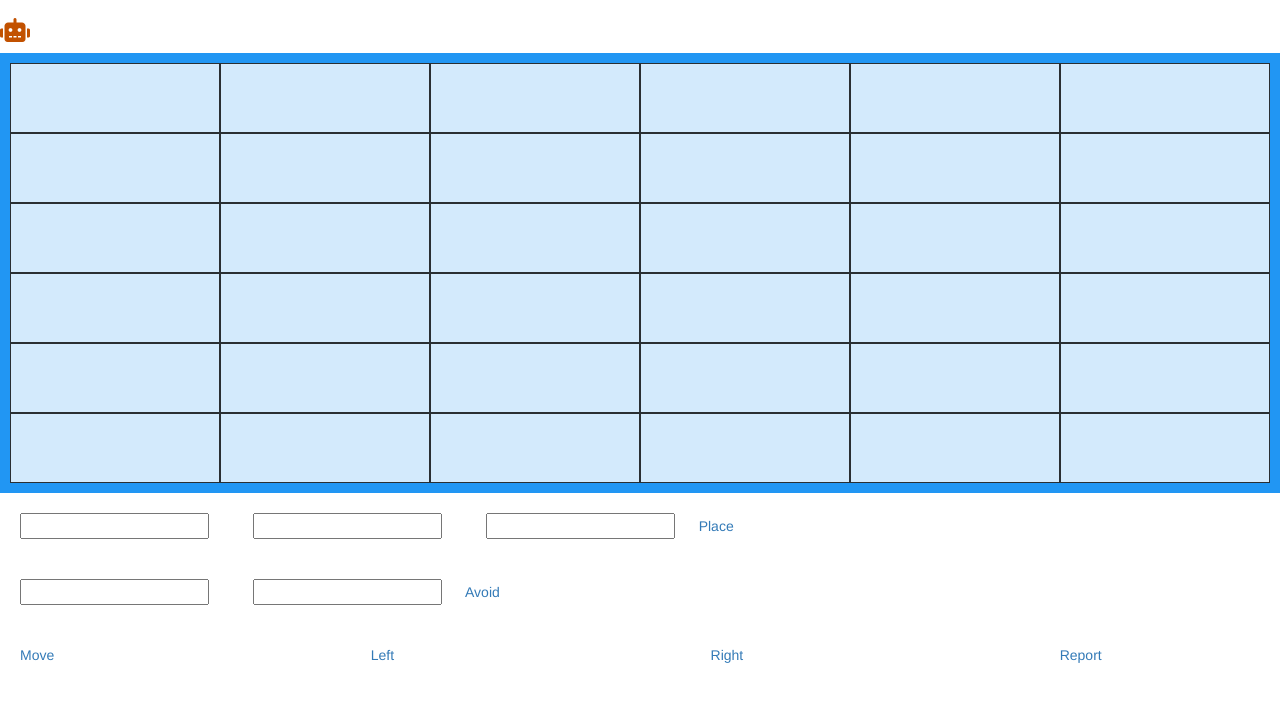
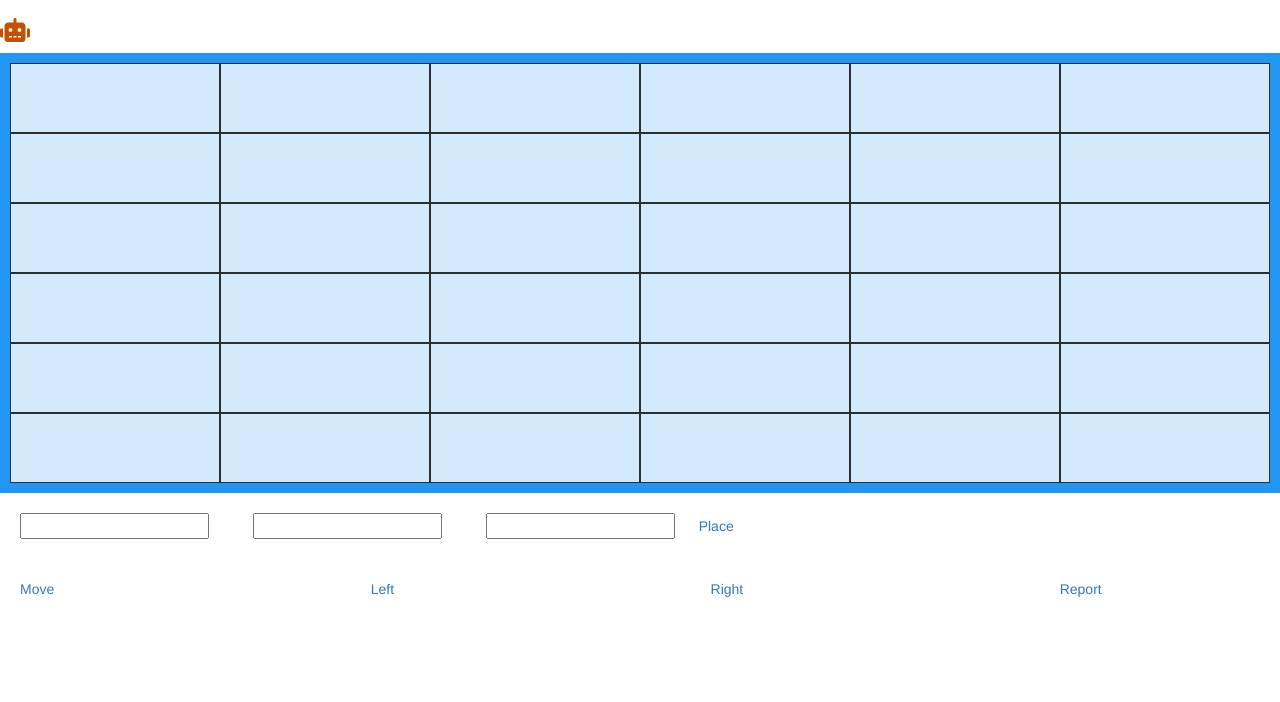
Before and after one commit to SeepG/Benji-Toy-Robo, a website: page public/index.html in a window 1280 px wide. Shown: the part 116-818 px from the top of the page. Drawn offline with nearby package versions, Linux system fonts and the light colour scheme.

Commit message:
avoid div removed from index.html

```diff
--- a/public/index.html
+++ b/public/index.html
@@ -44,11 +44,6 @@
       <input type="text" id="direction" />
       <a href="javascript:void(0);" onclick="placeCommand()">Place</a>
     </div>
-    <div>
-      <input type="number" id="x" maxlength="1" />
-      <input type="number" id="y" maxlength="1" />
-      <a href="javascript:void(0);" onclick="avoidCommand()">Avoid</a>
-    </div>
     <div id="cover" class="flex-cover-container">
       <a href="javascript:void(0);" onclick="moveCommand()">Move</a><br />
       <a href="javascript:void(0);" onclick="leftCommand()">Left</a><br />
```
